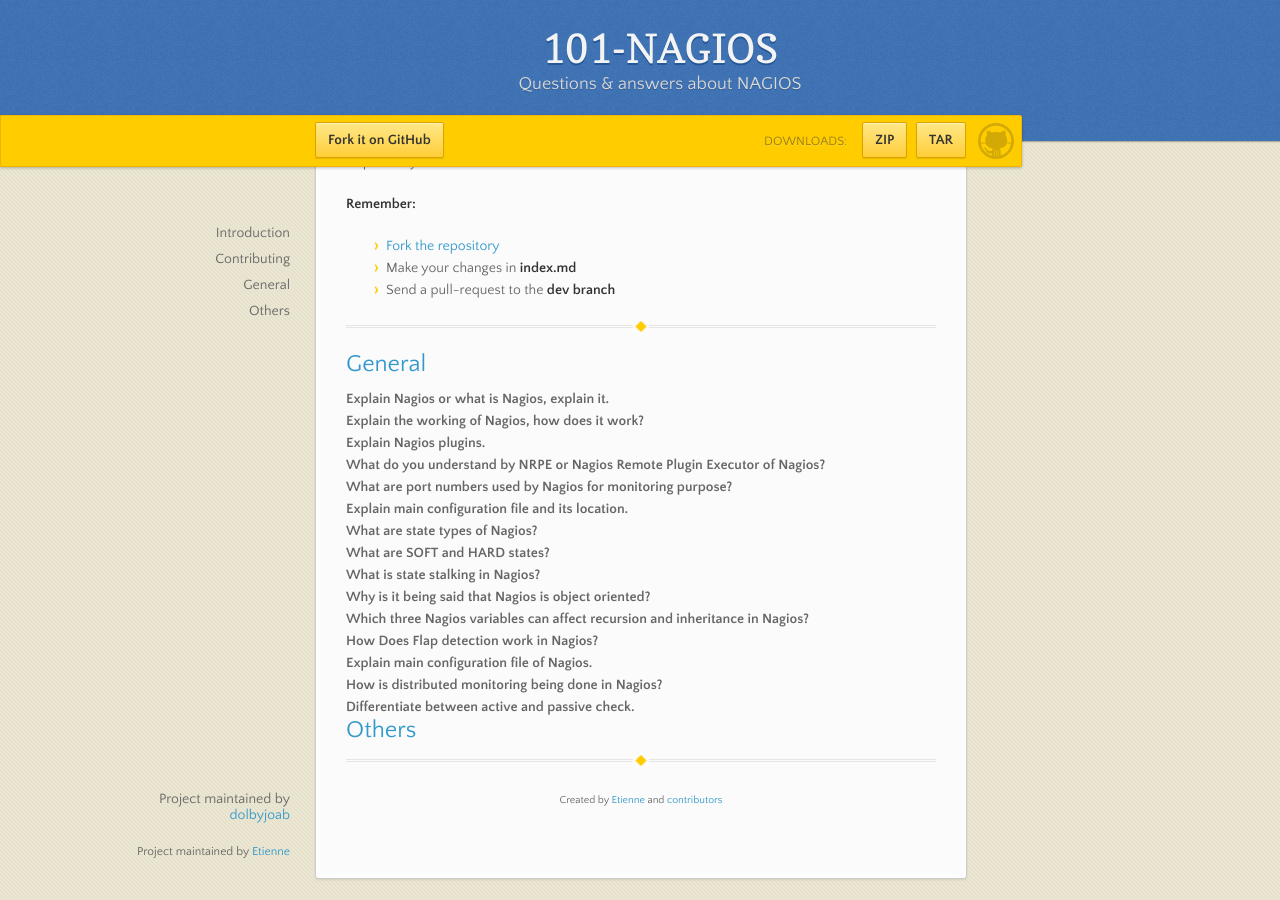
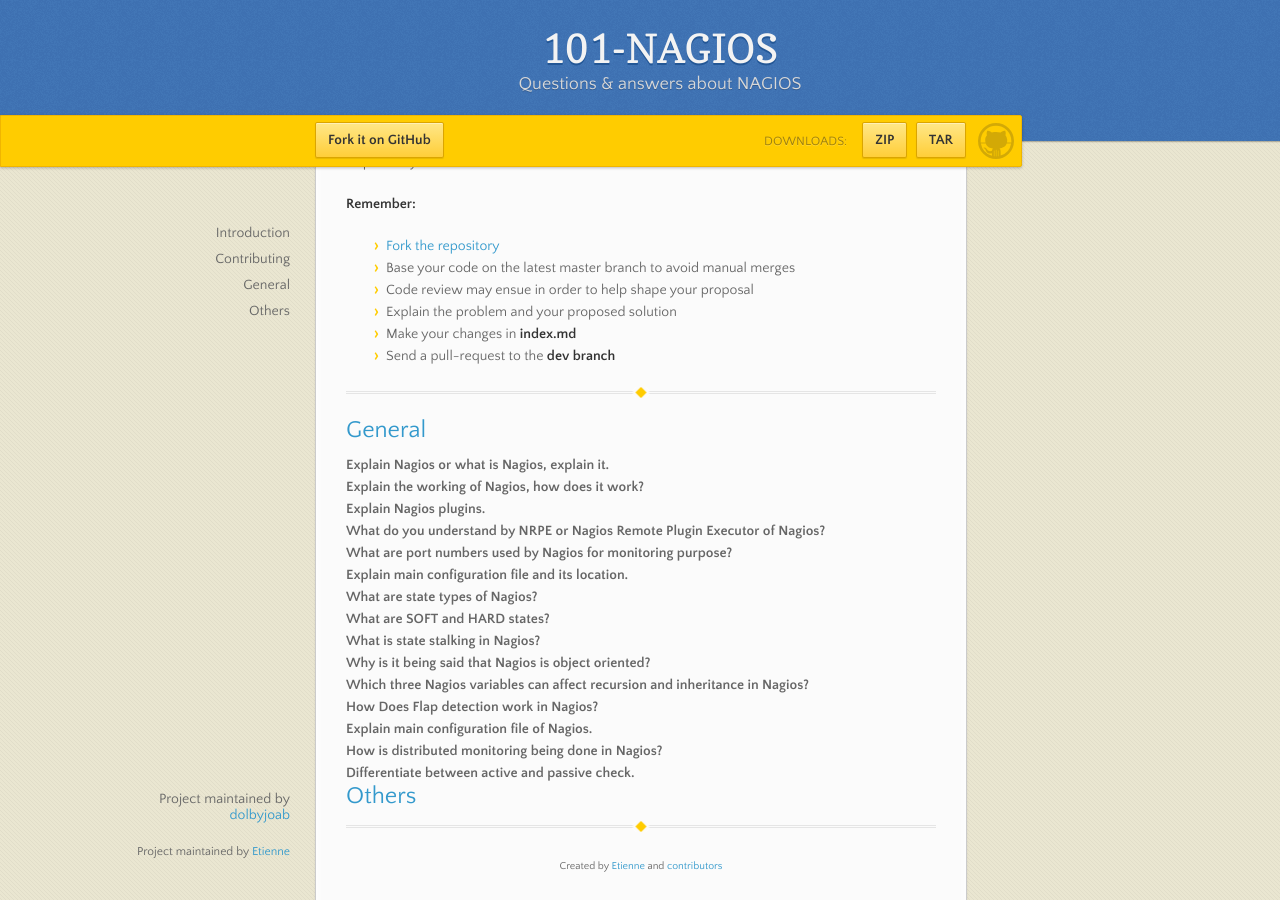
Before and after one commit to dolbyjoab/101-nagios, a Jekyll site: the page built from index.md, in a window 1280 px wide and 900 px high, scrolled down 1000 px. Built offline with Jekyll 4.4.1, drawn with Linux system fonts in a browser that asks for light colours.

Commit message:
push first questions

```diff
--- a/index.md
+++ b/index.md
@@ -38,9 +38,12 @@
 If you would like to support this project, you have an interesting idea how to improve the operation of this tool or if you found some errors - do fork this add your fixes and add pull-request of your branch to the **dev branch**.
 
 **Remember:**
--  <a href="https://github.com/dolbyjoab/101-nagios/fork">Fork the repository</a>
--  Make your changes in **index.md**
--  Send a pull-request to the **dev branch**
+- <a href="https://github.com/dolbyjoab/101-nagios/fork">Fork the repository</a>
+- Base your code on the latest master branch to avoid manual merges
+- Code review may ensue in order to help shape your proposal
+- Explain the problem and your proposed solution
+- Make your changes in **index.md**
+- Send a pull-request to the **dev branch**
 
 ***
 
```
Also changed, not shown: 1 other file.
